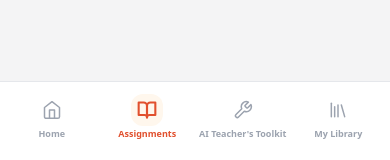
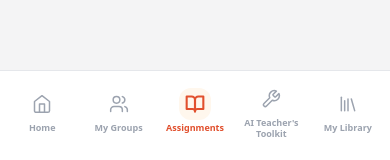
Before and after one commit to Aahant0607/veda-ai, a Next.js app in the folder frontend/: page / in a window 390 px wide. Shown: the part 681-841 px from the top of the page. Built offline with nearby package versions, Linux system fonts and the light colour scheme; no server answers.

Commit message:
Update BottomNav.tsx

```diff
--- a/frontend/src/components/BottomNav.tsx
+++ b/frontend/src/components/BottomNav.tsx
@@ -2,36 +2,64 @@
 
 import Link from 'next/link';
 import { usePathname } from 'next/navigation';
-import { Home, BookOpen, Wrench, Library } from 'lucide-react';
+import { Home, Users, BookOpen, Wrench, Library } from 'lucide-react';
+import { useEffect, useState } from 'react';
+import axios from 'axios';
 
-const navItems = [
-  { label: 'Home',                 href: '/home',    icon: Home     },
-  { label: 'Assignments',          href: '/',        icon: BookOpen },
-  { label: "AI Teacher's Toolkit", href: '/toolkit', icon: Wrench   },
-  { label: 'My Library',           href: '/library', icon: Library  },
-];
+const API_URL = process.env.NEXT_PUBLIC_API_URL || 'http://localhost:5000';
 
 export default function BottomNav() {
   const pathname = usePathname();
+  const [notSubmittedCount, setNotSubmittedCount] = useState<number>(0);
+
+  // ── Count assignments that are NOT completed ─────────────────────
+  useEffect(() => {
+    axios.get(`${API_URL}/api/assignments`)
+      .then(res => {
+        // "Not submitted" = pending or processing only
+        const count = (res.data || []).filter(
+          (a: any) => a.status === 'pending' || a.status === 'processing'
+        ).length;
+        setNotSubmittedCount(count);
+      })
+      .catch(() => setNotSubmittedCount(0));
+  }, [pathname]);
+
+  // Moved inside component to react to state changes
+  const navItems = [
+    { label: 'Home',                 href: '/home',    icon: Home },
+    { label: 'My Groups',            href: '/groups',  icon: Users },
+    { label: 'Assignments',          href: '/',        icon: BookOpen, badge: notSubmittedCount },
+    { label: "AI Teacher's Toolkit", href: '/toolkit', icon: Wrench },
+    { label: 'My Library',           href: '/library', icon: Library },
+  ];
 
   return (
-    <nav className="fixed bottom-0 left-0 right-0 z-50 bg-white border-t border-gray-200 flex items-center justify-around px-1 pt-2 pb-5 print:hidden">
-      {navItems.map(({ label, href, icon: Icon }) => {
+    // Added `lg:hidden` to ensure it hides when the Sidebar takes over
+    <nav className="fixed bottom-0 left-0 right-0 z-50 bg-white border-t border-gray-200 flex items-center justify-around px-1 pt-2 pb-5 lg:hidden print:hidden">
+      {navItems.map(({ label, href, icon: Icon, badge }) => {
         const active =
           pathname === href ||
           (pathname.startsWith('/output') && href === '/');
+
         return (
           <Link
             key={href}
             href={href}
             className="flex flex-col items-center gap-0.5 flex-1 py-1"
           >
-            <div className={`p-1.5 rounded-xl transition-colors ${active ? 'bg-orange-50' : ''}`}>
+            <div className={`relative p-1.5 rounded-xl transition-colors ${active ? 'bg-orange-50' : ''}`}>
               <Icon
                 size={20}
                 className={active ? 'text-[#E1502E]' : 'text-gray-400'}
                 strokeWidth={active ? 2.5 : 1.8}
               />
+              {/* Absolute positioning for mobile badge */}
+              {badge != null && badge > 0 && (
+                <span className="absolute -top-1 -right-2 bg-[#E1502E] text-white text-[9px] font-bold px-1.5 py-0.5 rounded-full min-w-[18px] text-center shadow-sm border-[1.5px] border-white">
+                  {badge}
+                </span>
+              )}
             </div>
             <span
               className={`text-[9px] font-semibold leading-tight text-center ${
```
